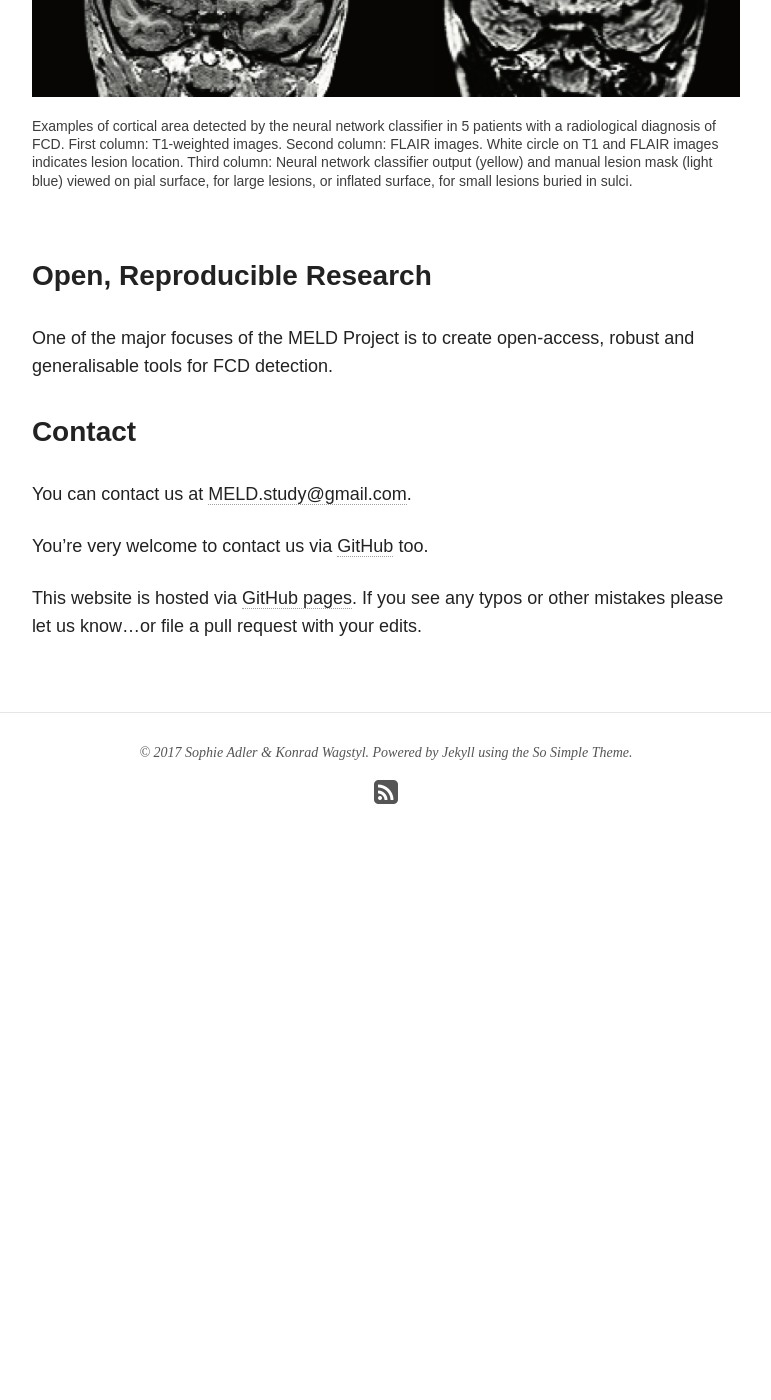
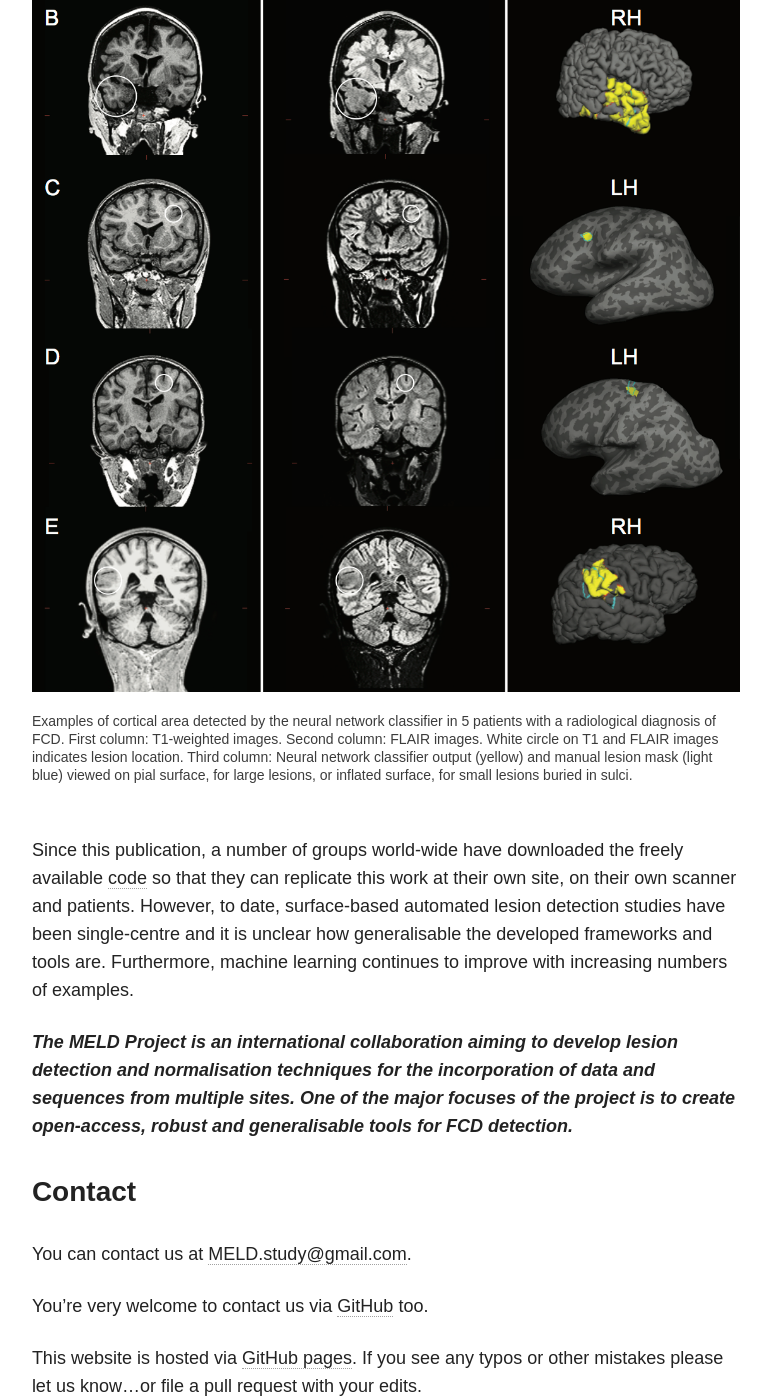
Before and after one commit to MELDProject/MELDProject.github.io, a Jekyll site: the page built from index.md, in a window 1280 px wide and 1400 px high, scrolled down 1339 px. Shown: the whole window, without its empty margins (254-1025 px from the left). Built offline with Jekyll 4.4.1, drawn with Linux system fonts in a browser that asks for light colours; nearby versions of some CDN libraries; before the commit the page ends 2243 px from its top, so only the background shows below that.

Commit message:
image size change

```diff
--- a/index.md
+++ b/index.md
@@ -16,14 +16,14 @@ Focal cortical dysplasia (FCD) is a congenital abnormality of cortical developme
 In work [published in Neuroimage: Clinical](http://www.sciencedirect.com/science/article/pii/S2213158216302674?via%3Dihub) in 2017, Adler, Wagstyl et al., developed a classifier using surface-based features to identify focal abnormalities of cortical development in a paediatric cohort. Focal cortical dysplasias in this paediatric cohort were correctly identified in 73% of the children.
 
 <figure>
-<img src="/images/FCD_radiological.png"
+<img src="/images/Example_classifier_results.png"
 alt="FCD examples">
 <figcaption>  Examples of cortical area detected by the neural network classifier in 5 patients with a radiological diagnosis of FCD. First column: T1-weighted images. Second column: FLAIR images. White circle on T1 and FLAIR images indicates lesion location. Third column: Neural network classifier output (yellow) and manual lesion mask (light blue) viewed on pial surface, for large lesions, or inflated surface, for small lesions buried in sulci.</figcaption>
 </figure>
 
-### Open, Reproducible Research
+Since this publication, a number of groups world-wide have downloaded the freely available [code](https://github.com/kwagstyl/FCDdetection/) so that they can replicate this work at their own site, on their own scanner and patients. However, to date, surface-based automated lesion detection studies have been single-centre and it is unclear how generalisable the developed frameworks and tools are. Furthermore, machine learning continues to improve with increasing numbers of examples.
 
-One of the major focuses of the MELD Project is to create open-access, robust and generalisable tools for FCD detection.
+***The MELD Project is an international collaboration aiming to develop lesion detection and normalisation techniques for the incorporation of data and sequences from multiple sites.   One of the major focuses of the project is to create open-access, robust and generalisable tools for FCD detection.***
 
 ### Contact
 
```
Also changed, not shown: 1 other file.
